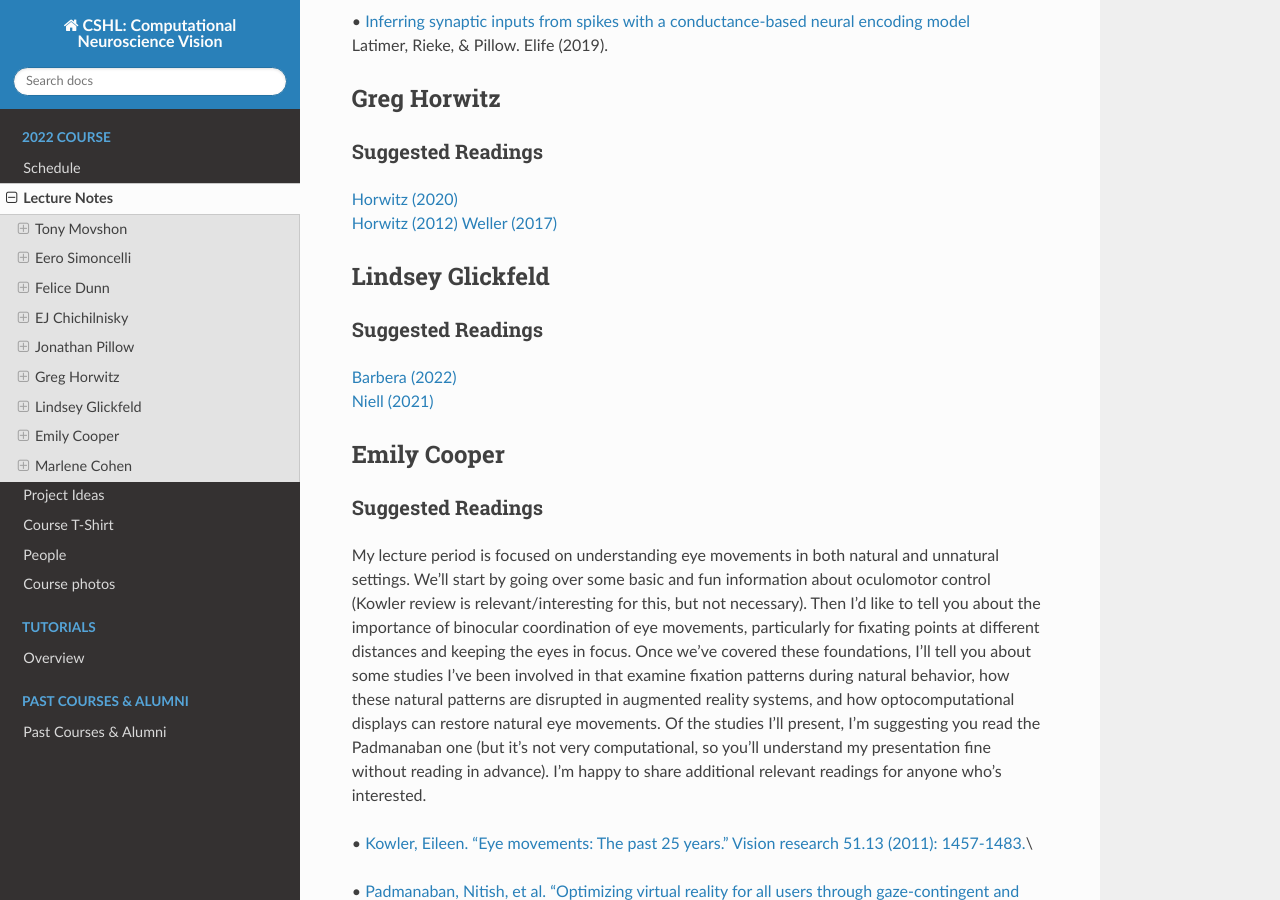
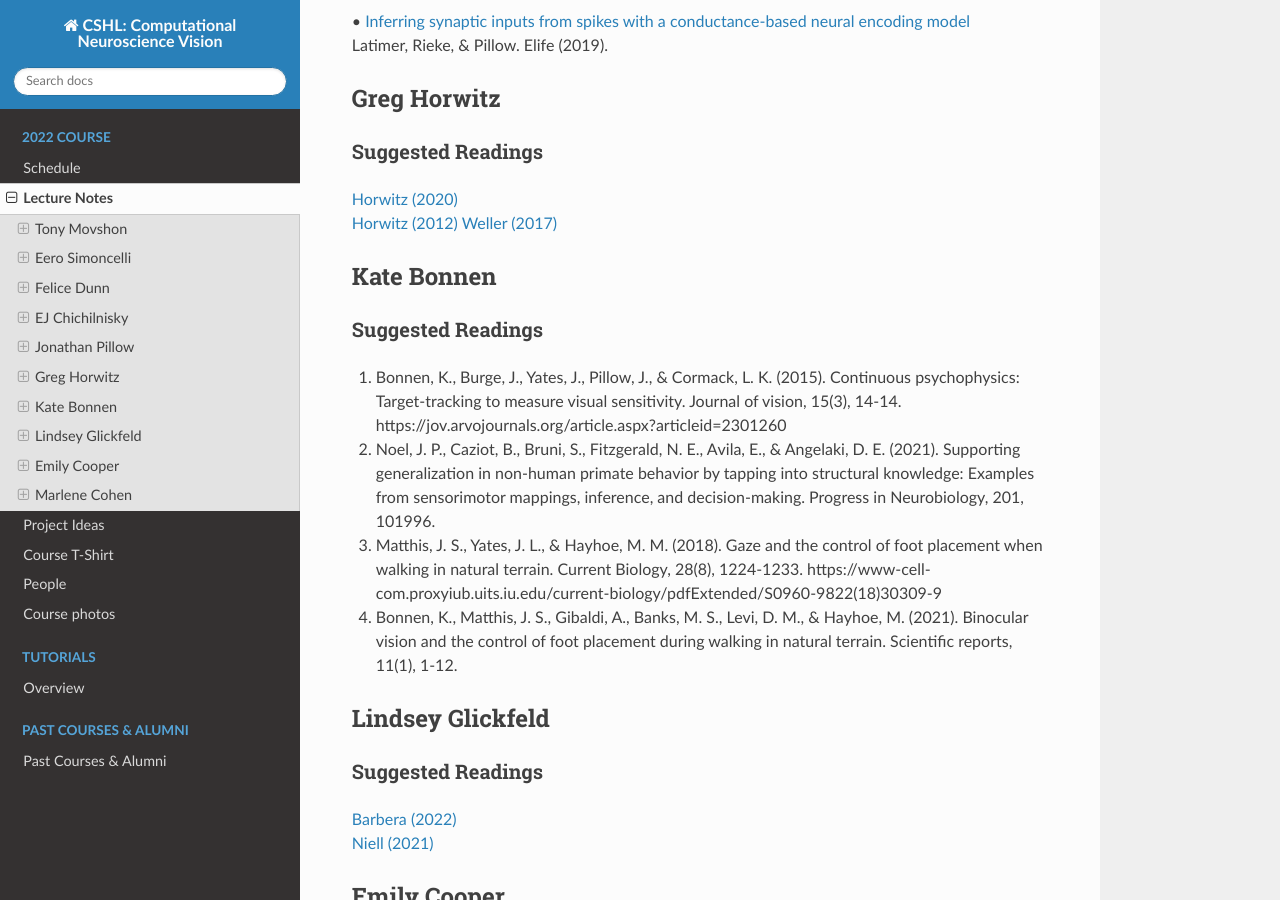
Before and after one commit to CSHL-comp-neuro-vision/website, a Sphinx documentation site: the page built from source/2022/lecture_notes.md, in a window 1280 px wide and 900 px high, scrolled down 2292 px. Built offline with Sphinx 7.4.7 and the Read the Docs theme 2.0.0, drawn with Linux system fonts in a browser that asks for light colours.

Commit message:
Adding Kate info

```diff
--- a/source/2022/lecture_notes.md
+++ b/source/2022/lecture_notes.md
@@ -103,6 +103,20 @@ Latimer, Rieke, & Pillow.  Elife (2019).
 <a href="../_static/pdfs/horwitz/HorwitzHass.pdf">Horwitz (2012)</a>
 <a href="../_static/pdfs/horwitz/Weller.pdf">Weller (2017)</a>
 
+## Kate Bonnen
+
+### Suggested Readings
+
+1. Bonnen, K., Burge, J., Yates, J., Pillow, J., & Cormack, L. K. (2015). Continuous psychophysics: Target-tracking to measure visual sensitivity. Journal of vision, 15(3), 14-14.
+https://jov.arvojournals.org/article.aspx?articleid=2301260
+
+2. Noel, J. P., Caziot, B., Bruni, S., Fitzgerald, N. E., Avila, E., & Angelaki, D. E. (2021). Supporting generalization in non-human primate behavior by tapping into structural knowledge: Examples from sensorimotor mappings, inference, and decision-making. Progress in Neurobiology, 201, 101996.
+
+3. Matthis, J. S., Yates, J. L., & Hayhoe, M. M. (2018). Gaze and the control of foot placement when walking in natural terrain. Current Biology, 28(8), 1224-1233.
+ https://www-cell-com.proxyiub.uits.iu.edu/current-biology/pdfExtended/S0960-9822(18)30309-9
+
+4. Bonnen, K., Matthis, J. S., Gibaldi, A., Banks, M. S., Levi, D. M., & Hayhoe, M. (2021). Binocular vision and the control of foot placement during walking in natural terrain. Scientific reports, 11(1), 1-12.
+
 ## Lindsey Glickfeld
 
 ### Suggested Readings
```
Also changed, not shown: source/2022/project_ideas.md (+7 -0 lines).
